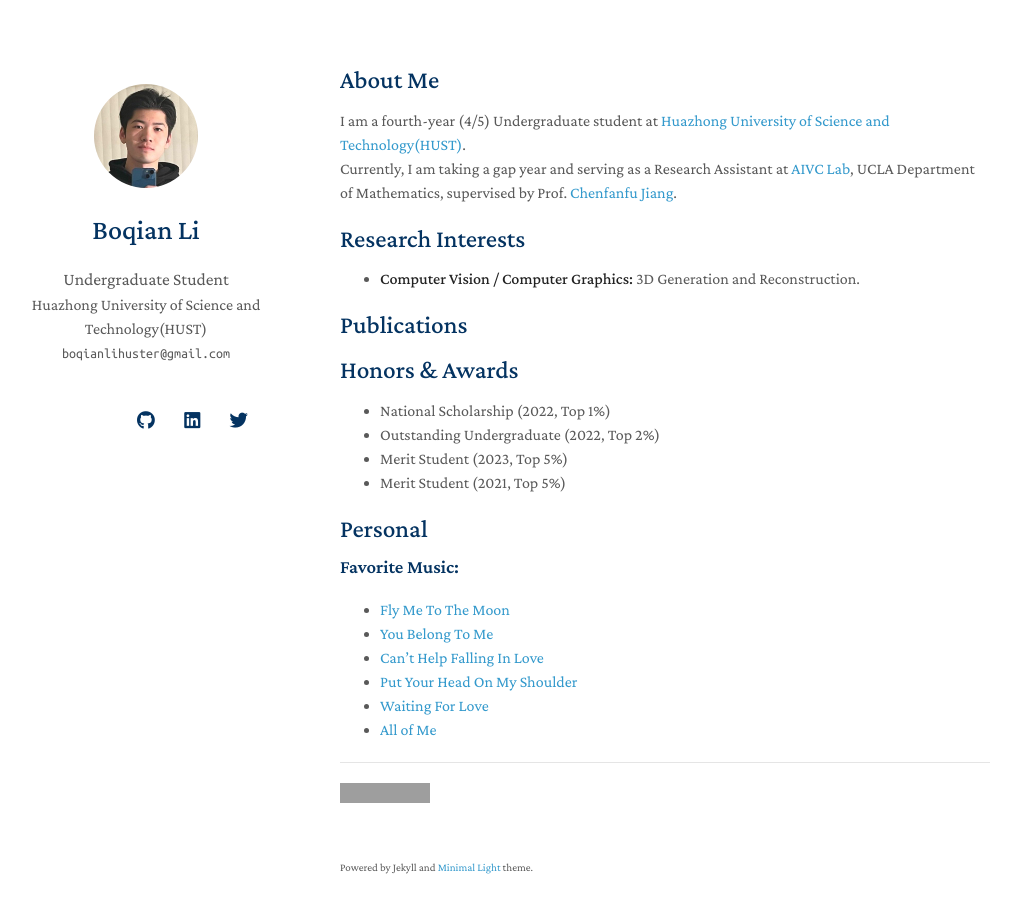
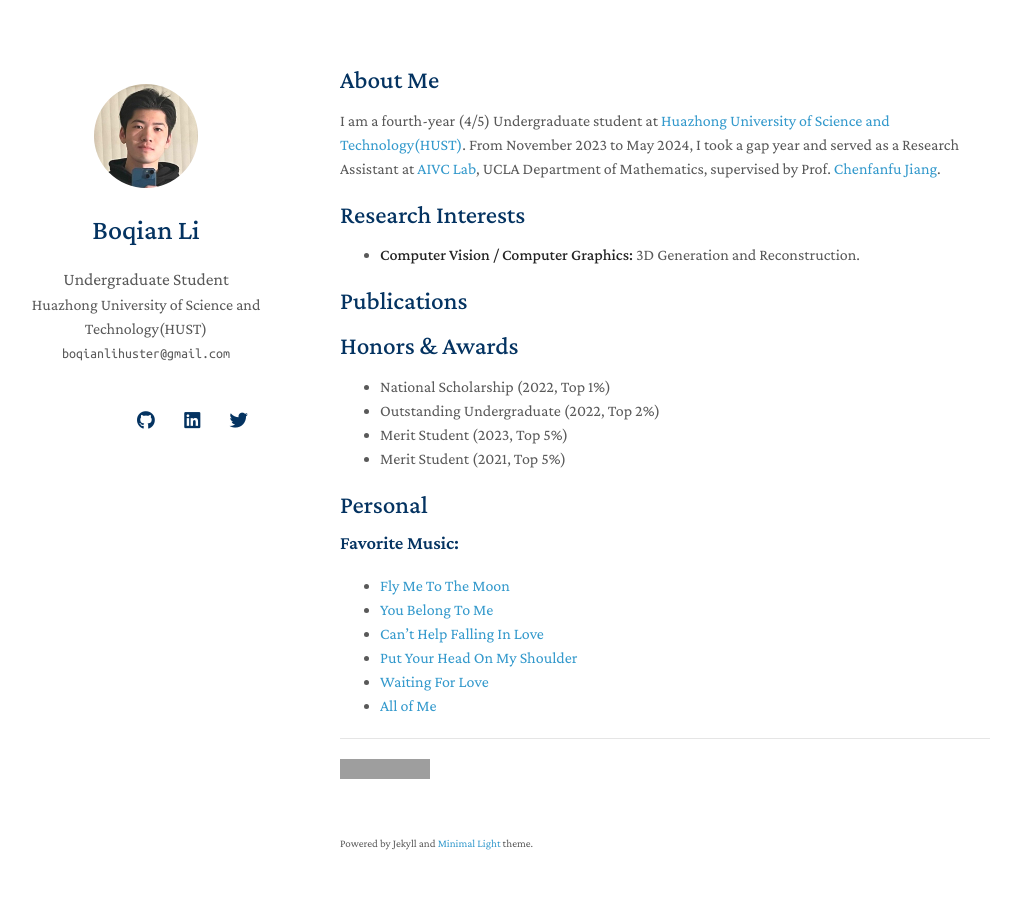
Before and after one commit to boqian-li/boqian-li.github.io, a Jekyll site: the page built from index.md, in a window 1280 px wide and 948 px high. Shown: the top 913 px of the window, without its empty margins (130-1151 px from the left). Built offline with Jekyll 4.4.1, drawn with Linux system fonts in a browser that asks for light colours; nearby versions of some CDN libraries; a style sheet for code colours, icons or effects is not loaded; our own code applies the rules of GitHub Pages for plain Markdown files; grey boxes are pictures that could not be loaded.

Commit message:
Update index.md

```diff
--- a/index.md
+++ b/index.md
@@ -5,7 +5,7 @@ layout: homepage
 ## About Me
 
 I am a fourth-year (4/5) Undergraduate student at <a href="https://english.hust.edu.cn/" style="color: light-blue;">Huazhong University of Science and Technology(HUST)</a>.
-Currently, I am taking a gap year and serving as a Research Assistant at <a href="https://www.math.ucla.edu/aivc/" style="color: light-blue;">AIVC Lab</a>, UCLA Department of Mathematics, supervised by Prof. <a href="https://www.math.ucla.edu/~cffjiang/index.html" style="color: light-blue;">Chenfanfu Jiang</a>.
+From November 2023 to May 2024, I took a gap year and served as a Research Assistant at <a href="https://www.math.ucla.edu/aivc/" style="color: light-blue;">AIVC Lab</a>, UCLA Department of Mathematics, supervised by Prof. <a href="https://www.math.ucla.edu/~cffjiang/index.html" style="color: light-blue;">Chenfanfu Jiang</a>.
 
 
 ## Research Interests
```
